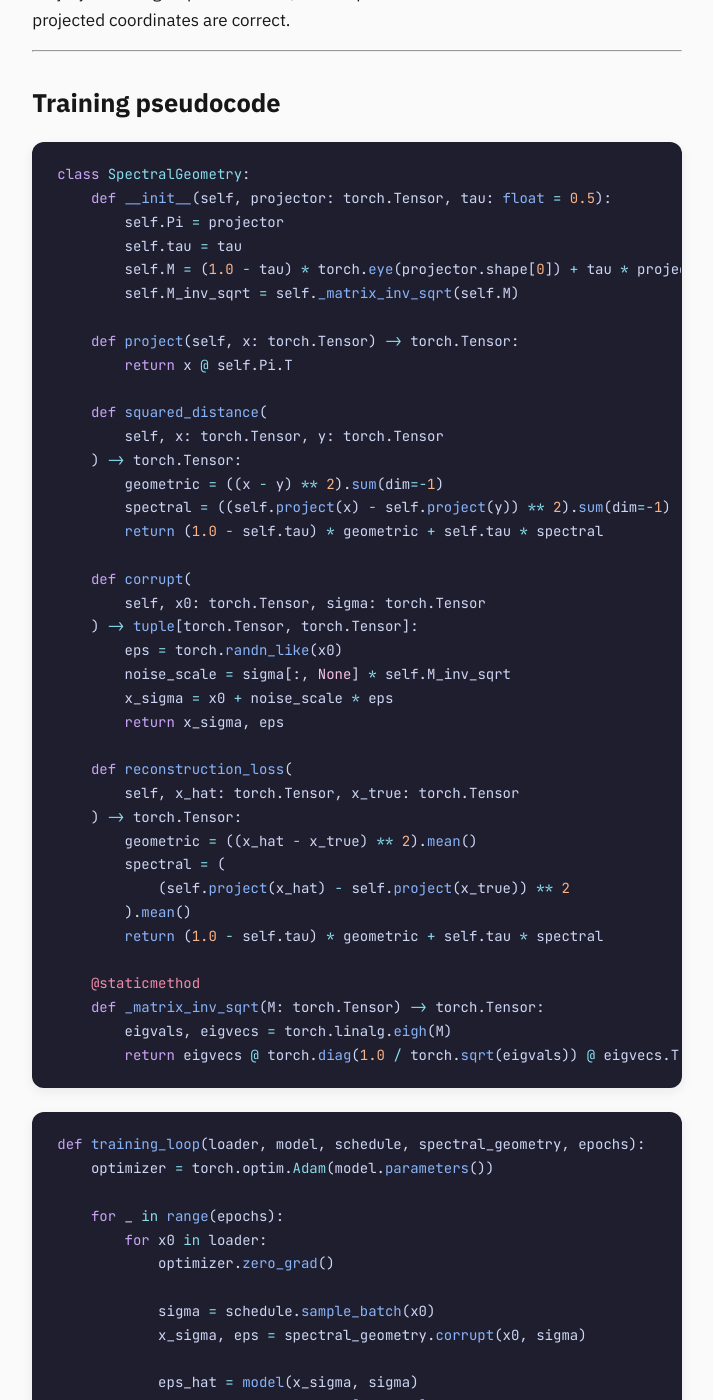
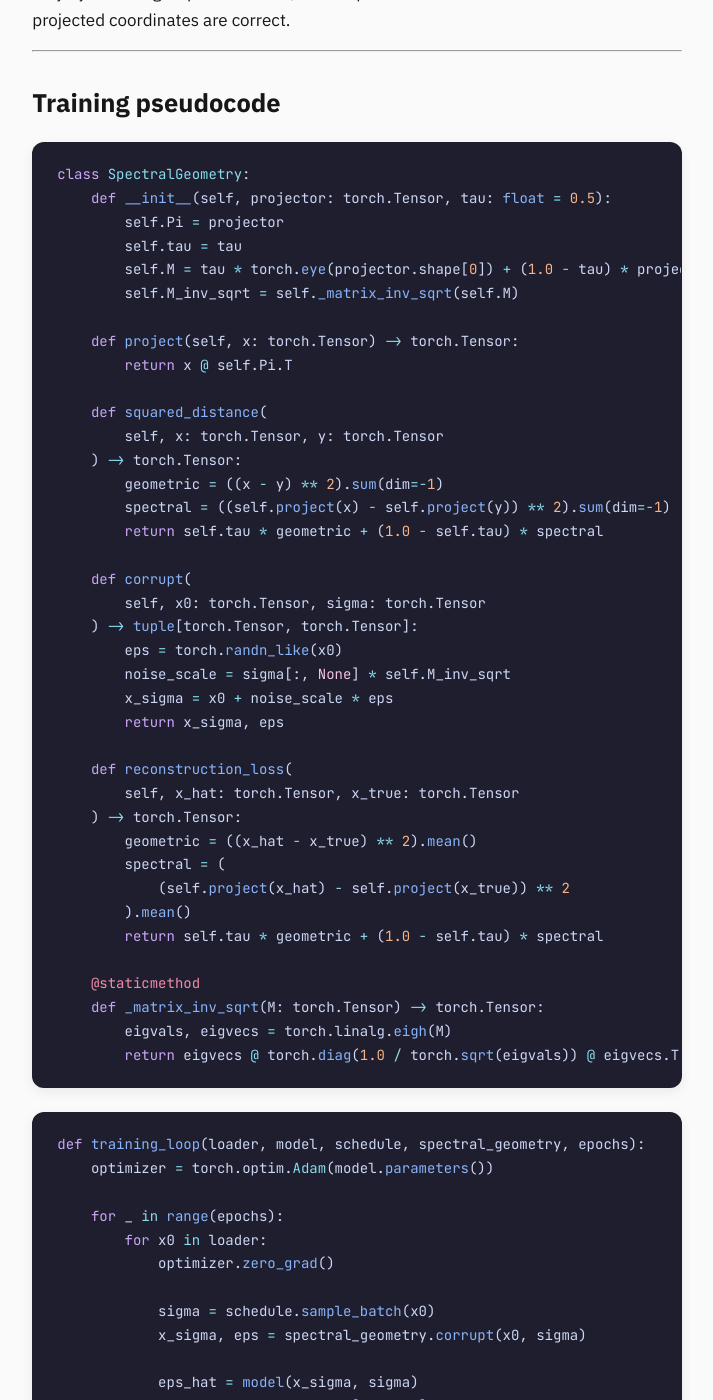
Before and after one commit to Mec-iS/staticwebpage, a Jekyll site: the page built from _posts/2026-07-17-021_diffusion_as_spectral_geometric_projection.md, in a window 1280 px wide and 1400 px high, scrolled down 7208 px. Shown: the whole window, without its empty margins (283-996 px from the left). Built offline with Jekyll 4.4.1, drawn with Linux system fonts in a browser that asks for light colours; some of the changed text lies outside the part shown.

Commit message:
fix(blog 021): correct pseudocode to match metric formula
The pseudocode had the old inverted formula:
  M = (1-tau)*I + tau*Pi  (wrong)
  distance = (1-tau)*geo + tau*spec  (wrong)

Corrected to:
  M = tau*I + (1-tau)*Pi
  distance = tau*geo + (1-tau)*spec

Also fixed sampler scalar sigma: sigma.to(x).expand(x.shape[0])

The math equations in the blog post were already correct; only the
pseudocode blocks were inconsistent.

```diff
--- a/_posts/2026-07-17-021_diffusion_as_spectral_geometric_projection.md
+++ b/_posts/2026-07-17-021_diffusion_as_spectral_geometric_projection.md
@@ -335,7 +335,7 @@ class SpectralGeometry:
     def __init__(self, projector: torch.Tensor, tau: float = 0.5):
         self.Pi = projector
         self.tau = tau
-        self.M = (1.0 - tau) * torch.eye(projector.shape[0]) + tau * projector
+        self.M = tau * torch.eye(projector.shape[0]) + (1.0 - tau) * projector
         self.M_inv_sqrt = self._matrix_inv_sqrt(self.M)
 
     def project(self, x: torch.Tensor) -> torch.Tensor:
@@ -346,7 +346,7 @@ class SpectralGeometry:
     ) -> torch.Tensor:
         geometric = ((x - y) ** 2).sum(dim=-1)
         spectral = ((self.project(x) - self.project(y)) ** 2).sum(dim=-1)
-        return (1.0 - self.tau) * geometric + self.tau * spectral
+        return self.tau * geometric + (1.0 - self.tau) * spectral
 
     def corrupt(
         self, x0: torch.Tensor, sigma: torch.Tensor
@@ -363,7 +363,7 @@ class SpectralGeometry:
         spectral = (
             (self.project(x_hat) - self.project(x_true)) ** 2
         ).mean()
-        return (1.0 - self.tau) * geometric + self.tau * spectral
+        return self.tau * geometric + (1.0 - self.tau) * spectral
 
     @staticmethod
     def _matrix_inv_sqrt(M: torch.Tensor) -> torch.Tensor:
```
Also changed, not shown: other parts of _posts/2026-07-17-021_diffusion_as_spectral_geometric_projection.md (+1 -1 lines).
